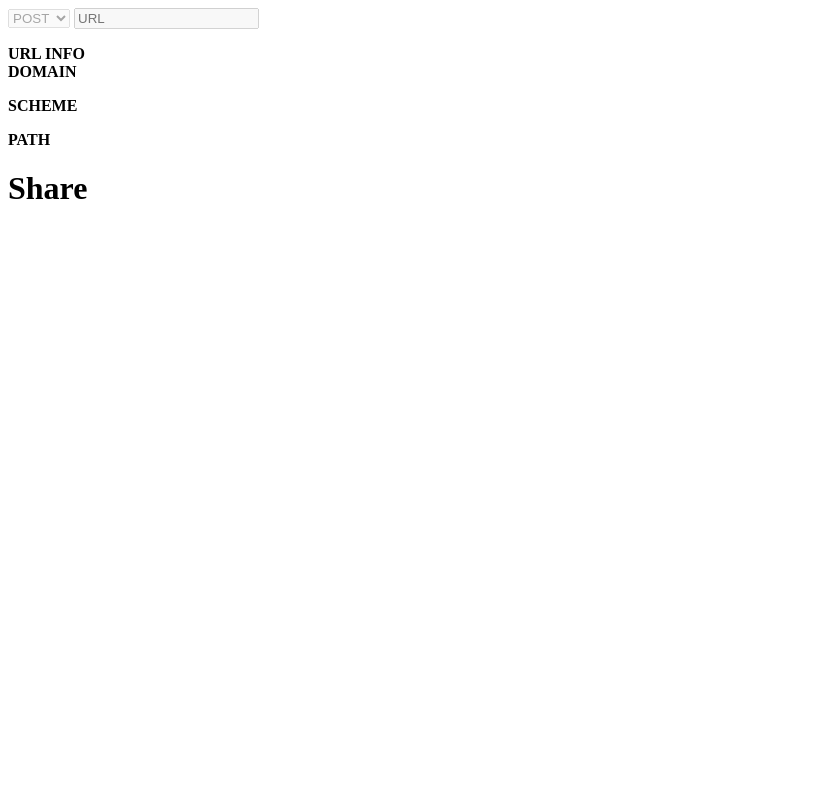
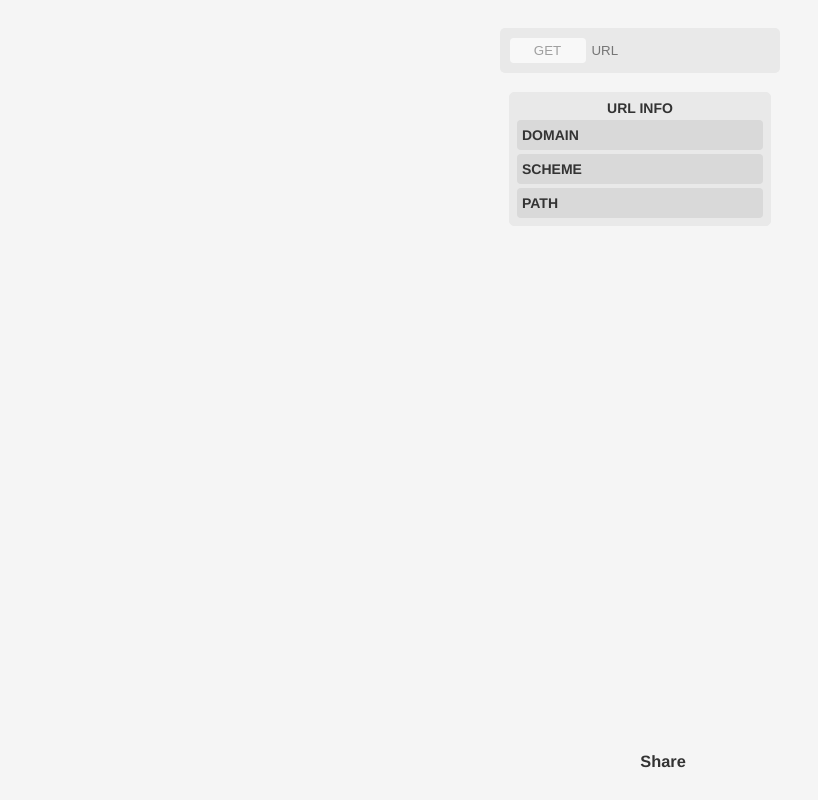
Before and after one commit to tomventa/curl-as-a-service, a plain HTML site: page web/html/search.html in a window 1280 px wide. Shown: the whole page, without its empty margins (0-818 px from the left). Drawn offline with Linux system fonts and the light colour scheme; no server answers.

Commit message:
Added CSS

```diff
--- /dev/null
+++ b/web/html/index.css
@@ -0,0 +1,44 @@
+body {
+    background-color: #f5f5f5;
+    font-family: "Helvetica Neue", Helvetica, Arial, sans-serif;
+    font-size: 14px;
+    line-height: 1.42857143;
+    color: #333;
+    display: flex;
+    flex-direction: column;
+    padding: 5px;
+}
+
+header{
+    text-align: center;
+}
+
+form {
+    padding: 10px;
+    margin: 15px auto;
+    background-color: #e9e9e9;
+    border-radius: 5px;
+}
+
+form select {
+    background-color: white;
+    border: 0px;
+    padding: 5px;
+    text-align: center;
+    border-radius: 4px;
+}
+
+form input {
+    border: 0px;
+    background-color: transparent;
+    margin-left: 5px;
+}
+
+form button {
+    background-color: #598cff;
+    padding: 7px;
+    border-radius: 4px;
+    border: 0px;
+    color: white;
+    text-transform: uppercase;
+}
--- /dev/null
+++ b/web/html/search.css
@@ -0,0 +1,96 @@
+body{
+    background-color: #f5f5f5;
+    font-family: "Helvetica Neue",Helvetica,Arial,sans-serif;
+    font-size: 14px;
+    line-height: 1.42857143;
+    color: #333;
+    display: flex;
+    flex-direction: column;
+    padding: 5px;
+}
+
+form{
+    padding: 10px;
+    margin: 15px auto;
+    background-color: #e9e9e9;
+    border-radius: 5px;
+}
+
+form select{
+    background-color: white;
+    border: 0px;
+    padding: 5px;
+    text-align: center;
+    border-radius: 4px;
+    /* hide select dropdown icon */
+    -webkit-appearance: none;
+}
+
+form input{
+    border: 0px;
+    background-color: transparent;
+}
+
+
+/* Results */
+.results{
+    display: flex;
+    flex-direction: row;
+    flex-wrap: wrap;
+    margin: 0 auto;
+    justify-content: center;
+}
+
+.urlinfo{
+    border: #e9e9e9 1px solid;
+    background-color: #e9e9e9;
+}
+
+.results b{
+    text-align: center;
+}
+
+.response{
+    border-radius: 5px;
+    margin: 4px;
+    display: flex;
+    border: #e9e9e9 1px solid;
+    padding: 5px;
+    width: 250px;
+    flex-direction: column;
+}
+
+.response div{
+    background-color: #d9d9d9;
+    margin: 2px;
+    border-radius: 4px;
+    padding: 5px;
+}
+
+.response div p{
+    margin: 0px;
+    /* truncate text if longer than 100chars */
+    white-space: wrap;
+    overflow: hidden;
+    text-overflow: ellipsis;
+    max-height: 60px;
+}
+
+/* footer */
+
+.footer{
+    position: fixed;
+    bottom: 0;
+    width: 100%;
+    background-color: #f5f5f5;
+    text-align: center;
+    padding: 10px;
+}
+
+.footer p{
+    cursor: pointer;
+}
+
+.footer p:hover{
+    color: #337ab7;
+}
--- a/web/html/search.html
+++ b/web/html/search.html
@@ -1,3 +1,4 @@
+<!DOCTYPE html>
 <html>
 
 <head>
@@ -7,15 +8,22 @@
     <meta name="author" content="Tommaso Ventafridda">
     <meta name="viewport" content="width=device-width, initial-scale=1">
     <script src="/surreal.js"></script>
+    <link rel="stylesheet" href="/search.css">
 </head>
-
 <body>
     <form>
         <!-- Dropdown menu with method (post, get, info, DUMB) -->
         <select name="method" disabled="disabled">
+            <option value="get">GET</option>
             <option value="post">POST</option>
-            <option value="get">GET</option>
             <option value="info">INFO</option>
+            <option value="head">HEAD</option>
+            <option value="options">OPTIONS</option>
+            <option value="put">PUT</option>
+            <option value="delete">DELETE</option>
+            <option value="trace">TRACE</option>
+            <option value="connect">CONNECT</option>
+            <option value="patch">PATCH</option>
             <option value="dumb">DUMB</option>
         </select>
         <!-- Input field with url -->
@@ -24,9 +32,9 @@
 
 
     <!-- Results -->
-    <div>
+    <div class="results" id="results">
         <!-- URL INFO -->
-        <div>
+        <div class="response urlinfo">
             <b>URL INFO</b>
             <div>
                 <b>DOMAIN</b>
@@ -41,14 +49,18 @@
                 <p id="info_path"></p>
             </div>
         </div>
-        <!-- Results -->
-        <div id="results">
-        </div>
     </div>
 
-    <div>
-        <h1>Share</h1>
-        <p id="sharelink"></p>
+    <div class="footer">
+        <h3>Share</h3>
+        <p id="sharelink">
+
+        </p>
+        <script>
+            me().click(ev => {
+                console.log('copied')
+            })
+        </script>
     </div>
 
 
@@ -95,18 +107,17 @@
             for (let i = 0; i < data.data.response.length; i++) {
                 let response = data.data.response[i];
                 let div = document.createElement("div");
-                let httpversion = response.status_code;
+                div.className = "response";
+                let httpversion = response.http_version + " " + response.status_code;
                 let headers = "";
                 // iterate a dictionary in javascript
                 for (let key in response.headers) {
-                    headers += `<p><b>${key}</b>: ${response.headers[key]}</p>`;
+                    headers += `<div><p><b>${key}</b>: ${response.headers[key]}</p></div>`;
                 }
                 div.innerHTML = `
                     <b>Response ${i+1}</b>
-                    <div>
-                        <p>${httpversion}</p>
-                        ${headers}
-                    </div>
+                    <div><p>${httpversion}</p></div>
+                    ${headers}
                 `;
                 me("#results").appendChild(div);
             }
```
Also changed, not shown: web/html/index.html (+14 -20 lines), docs/coverage.png (added), docs/screen_web.png (added), 1 other file.
